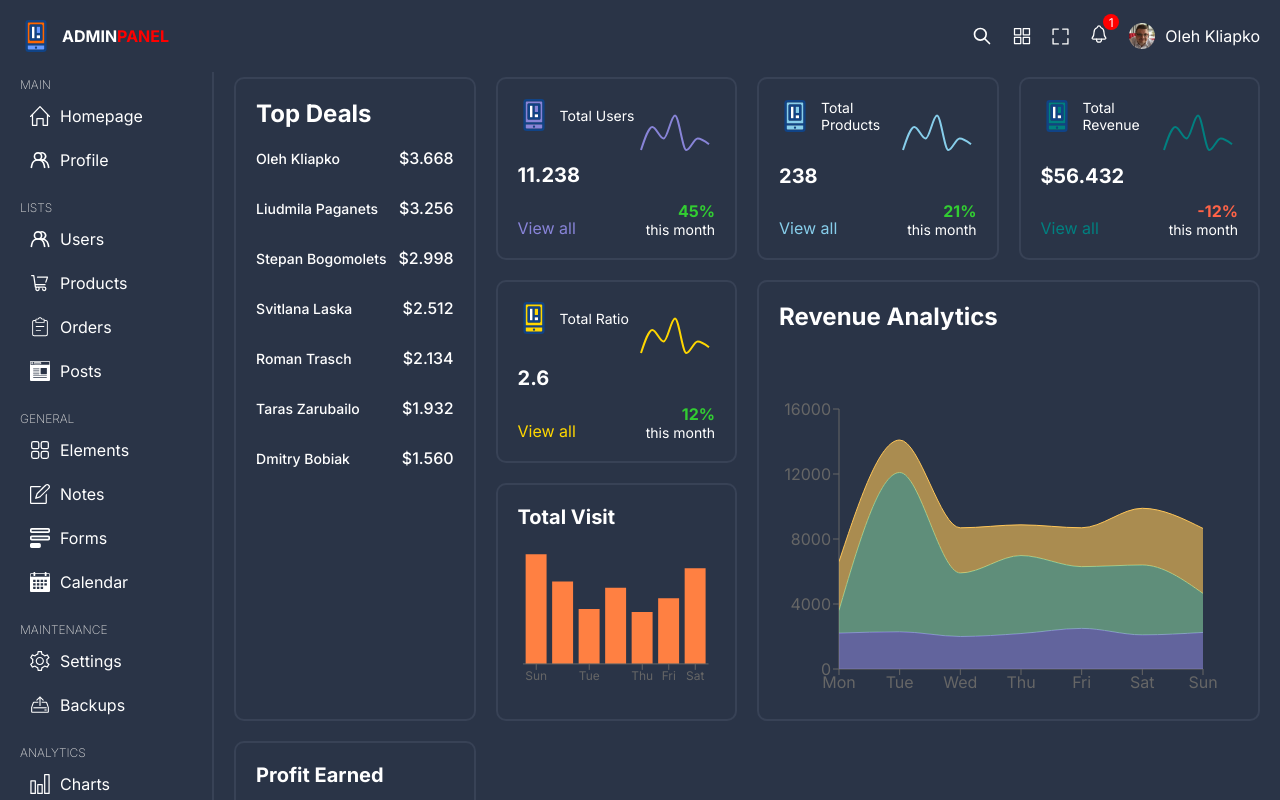
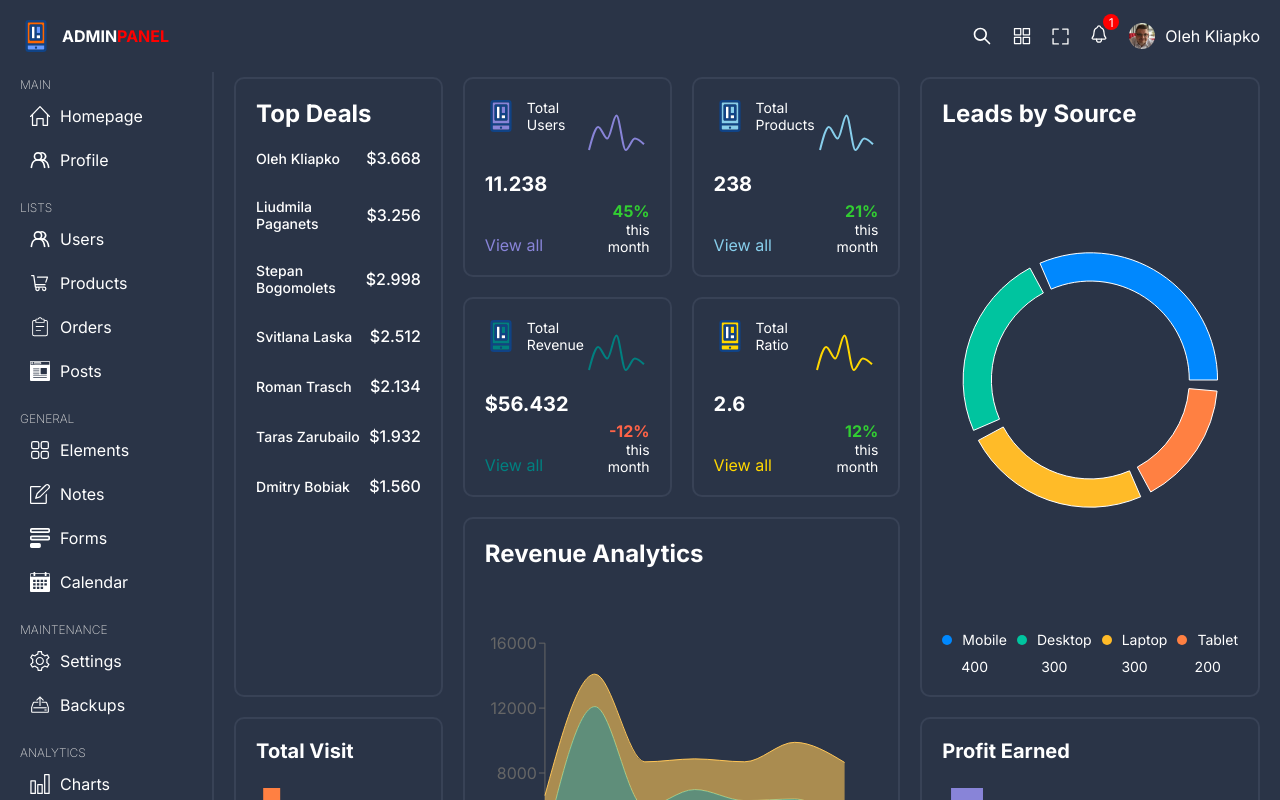
Before and after one commit to olehkl1apko/universal-dashboard-reactjs-app, a React (Vite) app in the folder frontend/: page / in a window 1280 px wide. Shown: the top 800 px of the page. Built offline with nearby package versions, Linux system fonts and the light colour scheme.

Commit message:
ADD: pie chart cmp

```diff
--- /dev/null
+++ b/frontend/src/components/charts/Pie.tsx
@@ -0,0 +1,51 @@
+import { Cell, Pie, PieChart, ResponsiveContainer, Tooltip } from "recharts";
+
+import "./styles.scss";
+import { IPieData } from "../../modules";
+
+type Props = {
+  pieData: IPieData[];
+};
+
+const PieGraph = (props: Props) => {
+  const { pieData } = props;
+
+  return (
+    <div className="pieChartBox">
+      <h1>Leads by Source</h1>
+      <div className="chart">
+        <ResponsiveContainer width="99%" height={300}>
+          <PieChart>
+            <Tooltip
+              contentStyle={{ background: "white", borderRadius: "5px" }}
+            />
+            <Pie
+              data={pieData}
+              innerRadius={"70%"}
+              outerRadius={"90%"}
+              paddingAngle={5}
+              dataKey="value"
+            >
+              {pieData.map(({ name, color }) => (
+                <Cell key={name} fill={color} />
+              ))}
+            </Pie>
+          </PieChart>
+        </ResponsiveContainer>
+      </div>
+      <div className="options">
+        {pieData.map(({ name, color, value }) => (
+          <div className="option" key={name}>
+            <div className="title">
+              <div className="dot" style={{ backgroundColor: color }} />
+              <span>{name}</span>
+            </div>
+            <span>{value}</span>
+          </div>
+        ))}
+      </div>
+    </div>
+  );
+};
+
+export default PieGraph;
--- a/frontend/src/components/charts/index.ts
+++ b/frontend/src/components/charts/index.ts
@@ -1,3 +1,4 @@
 export { default as BarGraph } from "./Bar";
 export { default as AreaGraph } from "./Area";
 export { default as LineGraph } from "./Line";
+export { default as PieGraph } from "./Pie";
--- a/frontend/src/components/charts/styles.scss
+++ b/frontend/src/components/charts/styles.scss
@@ -94,3 +94,50 @@
     }
   }
 }
+
+.pieChartBox {
+  height: 100%;
+  display: flex;
+  flex-direction: column;
+  justify-content: space-between;
+
+  h1 {
+    @include xxl {
+      font-size: 24px;
+    }
+  }
+
+  .chart {
+    display: flex;
+    align-items: center;
+    justify-content: center;
+    width: 100%;
+    height: 100%;
+  }
+
+  .options {
+    display: flex;
+    justify-content: space-between;
+    gap: 10px;
+    font-size: 14px;
+
+    .option {
+      display: flex;
+      flex-direction: column;
+      gap: 10px;
+      align-items: center;
+
+      .title {
+        display: flex;
+        gap: 10px;
+        align-items: center;
+
+        .dot {
+          width: 10px;
+          height: 10px;
+          border-radius: 50%;
+        }
+      }
+    }
+  }
+}
--- a/frontend/src/modules/charts.ts
+++ b/frontend/src/modules/charts.ts
@@ -216,3 +216,16 @@ export const conversionData: ILineData = {
     { name: "Sat", value: 450 },
   ],
 };
+
+export interface IPieData {
+  name: string;
+  value: number;
+  color: string;
+}
+
+export const pieData: IPieData[] = [
+  { name: "Mobile", value: 400, color: "#0088FE" },
+  { name: "Desktop", value: 300, color: "#00C49F" },
+  { name: "Laptop", value: 300, color: "#FFBB28" },
+  { name: "Tablet", value: 200, color: "#FF8042" },
+];
--- a/frontend/src/modules/index.ts
+++ b/frontend/src/modules/index.ts
@@ -11,6 +11,8 @@ import {
   productsData,
   totalRevenueData,
   conversionData,
+  pieData,
+  IPieData,
 } from "./charts";
 
 export {
@@ -23,5 +25,6 @@ export {
   productsData,
   totalRevenueData,
   conversionData,
+  pieData,
 };
-export type { IAreaData, IBarData, ISalesLeader, ILineData };
+export type { IAreaData, IBarData, ISalesLeader, ILineData, IPieData };
--- a/frontend/src/pages/home/Home.tsx
+++ b/frontend/src/pages/home/Home.tsx
@@ -8,8 +8,14 @@ import {
   productsData,
   totalRevenueData,
   conversionData,
+  pieData,
 } from "../../modules";
-import { BarGraph, AreaGraph, LineGraph } from "../../components/charts";
+import {
+  BarGraph,
+  AreaGraph,
+  LineGraph,
+  PieGraph,
+} from "../../components/charts";
 import { SalesLeaders } from "../../components";
 
 const Home = () => {
@@ -23,6 +29,9 @@ const Home = () => {
       </div>
       <div className="box">
         <LineGraph data={productsData} />
+      </div>
+      <div className="box pie">
+        <PieGraph pieData={pieData} />
       </div>
       <div className="box">
         <LineGraph data={totalRevenueData} />
```
